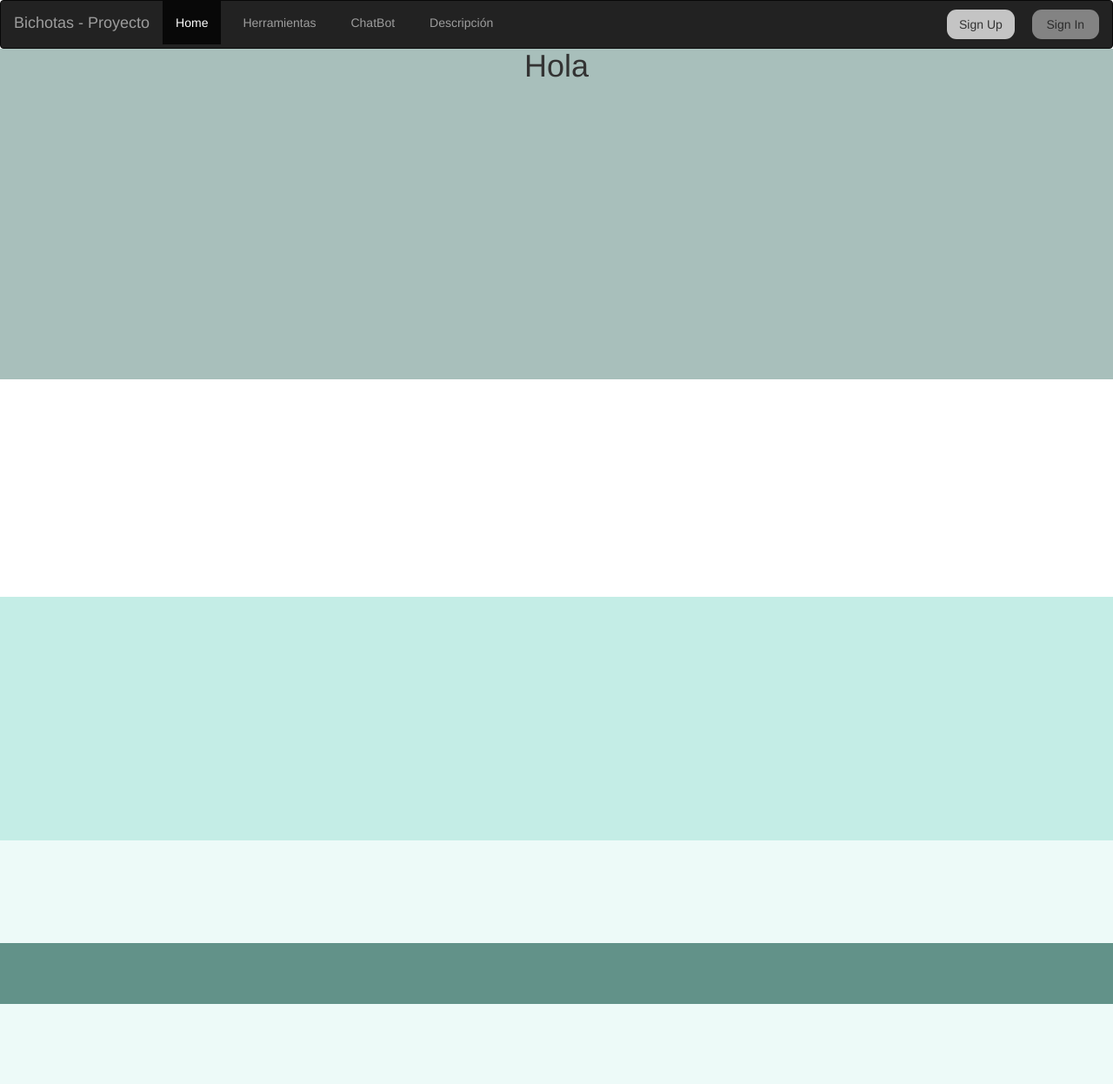
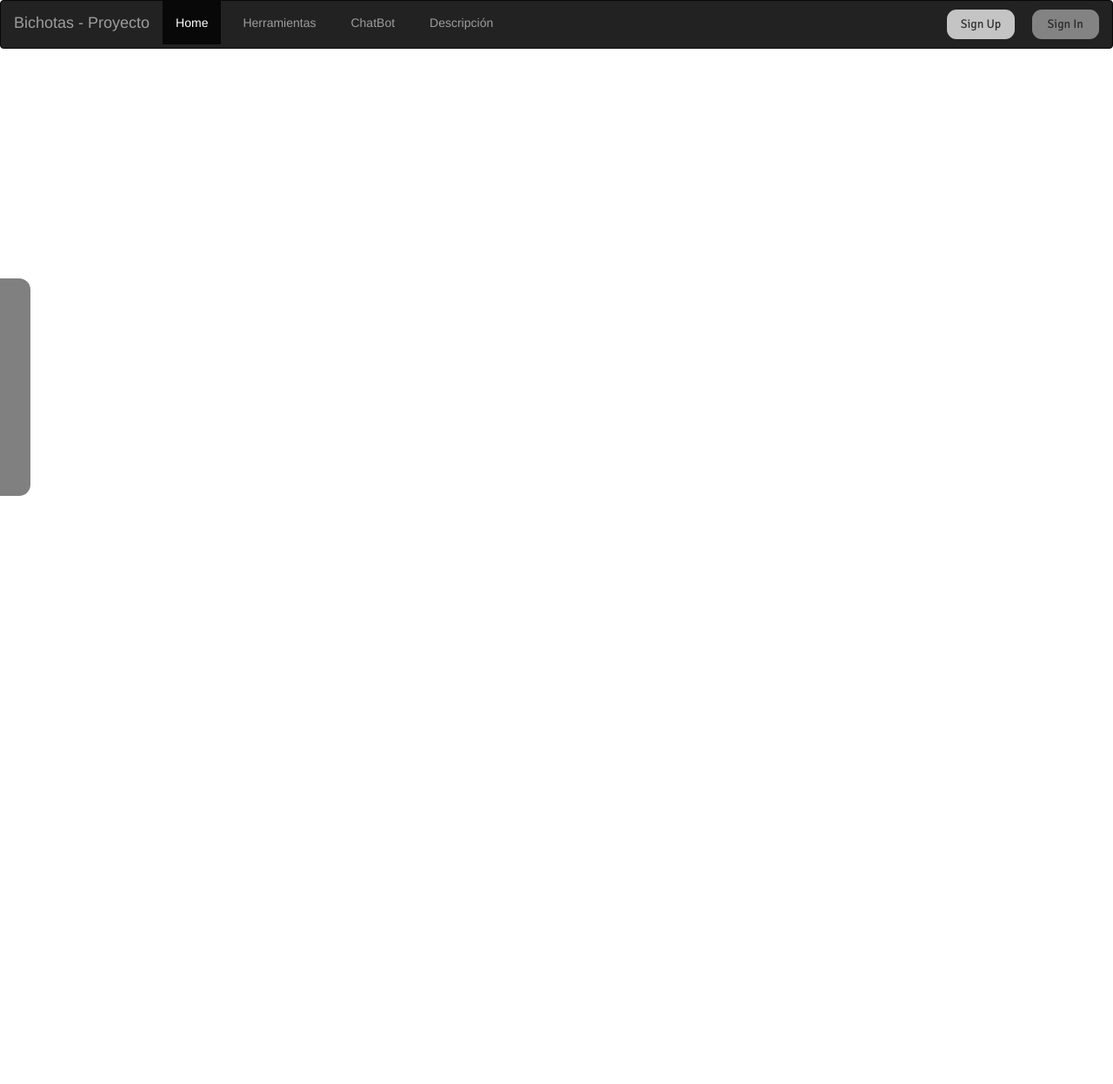
Before and after one commit to Bichotas/SkyTools_P-TECH, a Flask app: page / in a window 1280 px wide. Shown: the whole page at 87% size. After the commit the page ends 570 px from the top, so only its background shows below. Run offline with Flask 2, Linux system fonts and the light colour scheme; some libraries are stand-ins or nearby versions.

Commit message:
Se esta tratando de poner la barra de actividades lateral

```diff
--- a/routes.py
+++ b/routes.py
@@ -3,7 +3,7 @@ from flask import Flask, render_template
 
 @app.route('/')
 def main():
-    return render_template('main.html')
+    return render_template('blank.html')
 
 
 @app.route('/register')
--- /dev/null
+++ b/templates/blank.html
@@ -0,0 +1,17 @@
+{% extends "layout.html" %}
+
+
+
+{% block title %}
+
+<title>Blank - BichotaS</title>
+
+{% endblock %}
+
+
+
+
+{% block styles %}
+
+
+{% endblock %}
--- a/templates/layout.html
+++ b/templates/layout.html
@@ -16,6 +16,39 @@
 
     {% endblock %}
 
+    <style>
+
+      .boton-general{
+        border: none;
+        border-radius: 11px;
+        width: 150px;
+        height: 34px;
+        background: #c4c4c4;
+        font-family: Signika;
+      }
+
+      .addons-Bgeneral{
+        opacity: 0.6;
+        margin-left: 20px;
+      }
+
+      .boton-general:hover{
+        background-color: white;
+      }
+
+      .contenedor-actividades{
+        position: absolute;
+        width: 48px;
+        height: 250px;
+        background-color: gray;
+        border-radius: 13px;
+        top: 40%;
+        left: -1%;
+      }
+      .contenedor-actividades:hover{
+        width: 200px;
+        height: 500px;
+      }
 
     {% block styles %}
 
@@ -23,10 +56,12 @@
 
     {% endblock %}
 
-
+    </style>
 
 </head>
 <body>
+
+  <!-- Barra de navegación-->
     <nav class="navbar navbar-inverse">
         <div class="container-fluid">
           <div class="navbar-header">
@@ -42,15 +77,17 @@
 
           <div style="margin-left: 86%; ">
             <div style="display: flex; margin-top: 10px; margin-bottom: 10px;">
-              <button style="border: none; border-radius: 11px; width: 150px; height: 34px; background: #c4c4c4;">Sign Up</button>
-              <button style="border: none; border-radius: 11px; width: 150px; height: 34px; background: #c4c4c4; opacity: 0.6; margin-left: 20px;">Sign In</button>
+              <button class="boton-general">Sign Up</button>
+              <button class="boton-general addons-Bgeneral">Sign In</button>
               <!--<li><button style="border: none; border-radius: 11px; width: 150px; height: 34px; background: #c4c4c4;">Sign In</button></li>-->
             </div>
           </div>
         </div>
       </nav>
 
-
+      <!-- Pestaña de Actividades -->
+      <div class="contenedor-actividades cont">
+      </div>
     {% block body %}
 
 
@@ -58,10 +95,6 @@
 
 
     {% endblock %}
-    <footer>
-      <div style="display: block; margin-top: 26.4%;">
-        <div style="width: 100%; height: 70px; background: #629289;"></div>
-      </div>
-    </footer>
+
 </body>
 </html>
--- a/templates/main.html
+++ /dev/null
@@ -1,80 +0,0 @@
-{% extends "layout.html" %}
-
-<!-- Bloque para el titulo de la pagina/pestaña -->
-{% block title %}
-
-<title>Pagina Principal - BichotaS</title>
-
-{% endblock %}
-
-
-<!-- Bloque para los estilos de la pagina principal - main-->
-{% block styles %}
-<style>
-
-    .contenedor{
-        display: block;
-        width: auto;
-        height: auto;
-    }
-
-    .imagen{
-        width: auto;
-        height: 380px;
-        margin-top: -20px;
-        background-color: rgba(28, 87, 76, 0.38);
-        position: relative;
-
-    }
-
-
-    .problema{
-        display: block;
-        width: auto;
-        height: 250px;
-        background-color: white;
-    }
-
-    .solucion{
-        display: block;
-        width: auto;
-        height: 280px;
-        background-color: rgba(100, 208, 189, 0.38);
-    }
-
-    .final{
-        display: block;
-        width: auto;
-        height: 280px;
-        background-color: rgba(208, 242, 236, 0.38);
-        margin-bottom: -500px;
-    }
-
-    .imgPete{
-        text-align: center;
-        margin-top: 20px;
-    }
-</style>
-
-
-{% endblock %}
-
-
-<!-- Bloque para todo el bloqeu de body en el cual va a llevar toda la info-->
-
-{% block body %}
-<div class="contenedor"></div>
-    <div class="imagen">
-        <div class="imgPete">
-            <h1>Hola</h1>
-        </div>
-    </div>
-    <div class="problema">
-    </div>
-    <div class="solucion">
-    </div>
-    <div class="final">
-    </div>
-</div>
-
-{% endblock %}
```
Also changed, not shown: templates/tabla_actividad.html (deleted).
